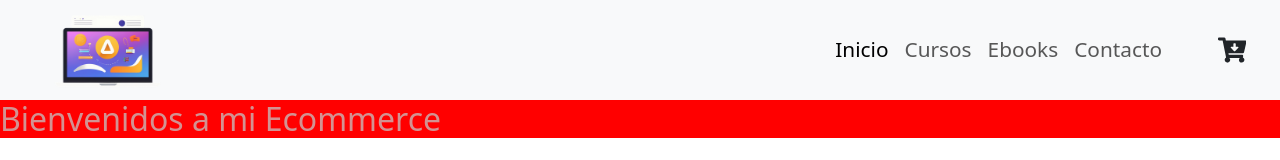
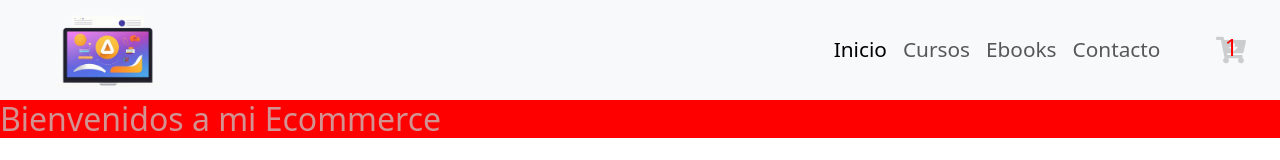
Before and after one commit to nachobertero/ecommerceReact, a React (Vite) app: page / in a window 1280 px wide. Shown: the top 160 px of the page. Built offline with nearby package versions, Linux system fonts and the light colour scheme.

Commit message:
Update CartWidget.jsx

```diff
--- a/src/components/NavBar/CartWidget.jsx
+++ b/src/components/NavBar/CartWidget.jsx
@@ -1,10 +1,13 @@
 
+
+import "./navbar.css"
 import { FaCartArrowDown } from "react-icons/fa";
 
 const CartWidget = () => {
     return (
-      <div>
-        <FaCartArrowDown className="carrito" size={50} />
+      <div className="carrito">
+        <FaCartArrowDown className="img" size={30} />
+        <p className="cantidadCarrito">1</p>
 
       </div>
     );
```
